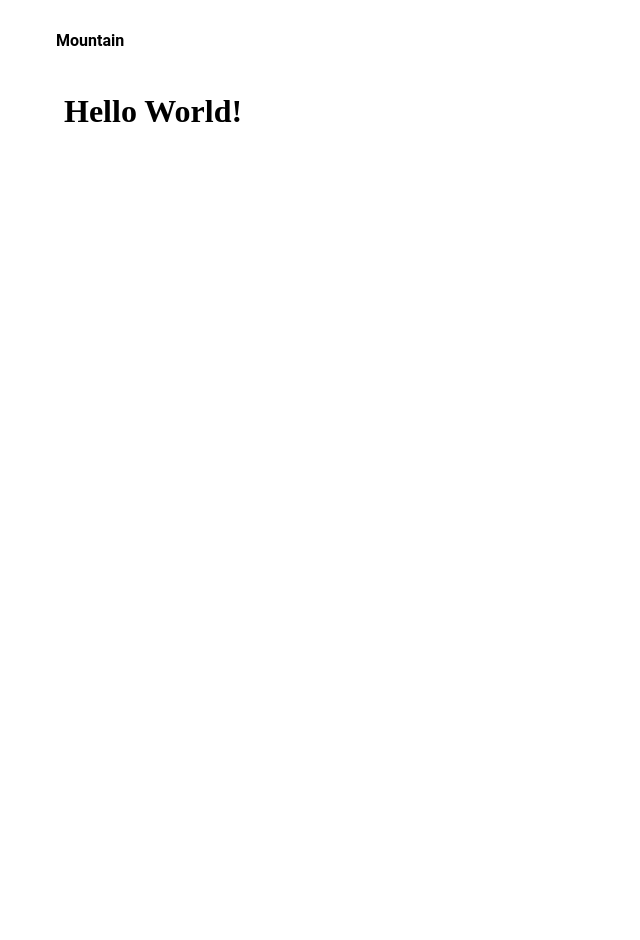
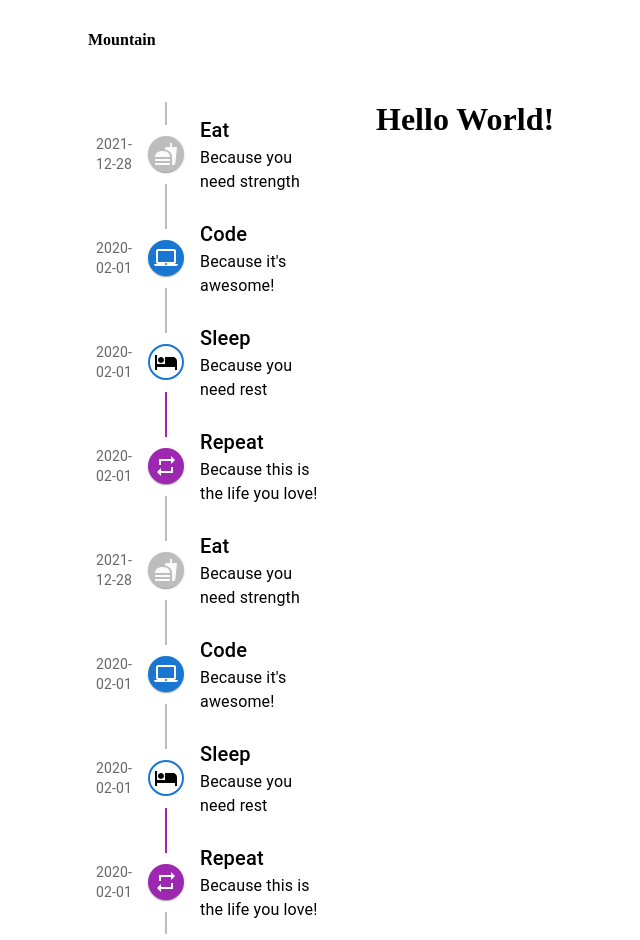
Before and after one commit to YuanTian1991/Mountain, a Gatsby site: page / in a window 1280 px wide. Shown: the whole page, without its empty margins (0-640 px from the left). Before the commit the page ends 800 px from the top, so only its background shows below. Built offline with nearby package versions, Linux system fonts and the light colour scheme; Gatsby itself is replaced by a stand-in of ours.

Commit message:
Added timeline

```diff
--- a/package.json
+++ b/package.json
@@ -16,6 +16,8 @@
   "dependencies": {
     "@emotion/react": "^11.7.1",
     "@emotion/styled": "^11.6.0",
+    "@mui/icons-material": "^5.2.5",
+    "@mui/lab": "^5.0.0-alpha.62",
     "@mui/material": "^5.2.6",
     "gatsby": "^4.4.0",
     "gatsby-plugin-layout": "^3.4.0",
--- /dev/null
+++ b/src/components/TimeLine.js
@@ -0,0 +1,213 @@
+import * as React from "react";
+import Timeline from "@mui/lab/Timeline";
+import TimelineItem from "@mui/lab/TimelineItem";
+import TimelineSeparator from "@mui/lab/TimelineSeparator";
+import TimelineConnector from "@mui/lab/TimelineConnector";
+import TimelineContent from "@mui/lab/TimelineContent";
+import TimelineOppositeContent from "@mui/lab/TimelineOppositeContent";
+import TimelineDot from "@mui/lab/TimelineDot";
+import FastfoodIcon from "@mui/icons-material/Fastfood";
+import LaptopMacIcon from "@mui/icons-material/LaptopMac";
+import HotelIcon from "@mui/icons-material/Hotel";
+import RepeatIcon from "@mui/icons-material/Repeat";
+import Typography from "@mui/material/Typography";
+
+export default function CustomizedTimeline() {
+  return (
+    <Timeline>
+      <TimelineItem>
+        <TimelineOppositeContent
+          sx={{ m: "auto 0" }}
+          align="right"
+          variant="body2"
+          color="text.secondary"
+          style={{ flex: 0.2 }}
+        >
+          2021-12-28
+        </TimelineOppositeContent>
+        <TimelineSeparator>
+          <TimelineConnector />
+          <TimelineDot>
+            <FastfoodIcon />
+          </TimelineDot>
+          <TimelineConnector />
+        </TimelineSeparator>
+        <TimelineContent sx={{ py: "12px", px: 2 }}>
+          <Typography variant="h6" component="span">
+            Eat
+          </Typography>
+          <Typography>Because you need strength</Typography>
+        </TimelineContent>
+      </TimelineItem>
+
+      <TimelineItem>
+        <TimelineOppositeContent
+          sx={{ m: "auto 0" }}
+          variant="body2"
+          color="text.secondary"
+          style={{ flex: 0.2 }}
+        >
+          2020-02-01
+        </TimelineOppositeContent>
+        <TimelineSeparator>
+          <TimelineConnector />
+          <TimelineDot color="primary">
+            <LaptopMacIcon />
+          </TimelineDot>
+          <TimelineConnector />
+        </TimelineSeparator>
+        <TimelineContent sx={{ py: "12px", px: 2 }}>
+          <Typography variant="h6" component="span">
+            Code
+          </Typography>
+          <Typography>Because it&apos;s awesome!</Typography>
+        </TimelineContent>
+      </TimelineItem>
+
+      <TimelineItem>
+        <TimelineOppositeContent
+          sx={{ m: "auto 0" }}
+          variant="body2"
+          color="text.secondary"
+          style={{ flex: 0.2 }}
+        >
+          2020-02-01
+        </TimelineOppositeContent>
+        <TimelineSeparator>
+          <TimelineConnector />
+          <TimelineDot color="primary" variant="outlined">
+            <HotelIcon />
+          </TimelineDot>
+          <TimelineConnector sx={{ bgcolor: "secondary.main" }} />
+        </TimelineSeparator>
+        <TimelineContent sx={{ py: "12px", px: 2 }}>
+          <Typography variant="h6" component="span">
+            Sleep
+          </Typography>
+          <Typography>Because you need rest</Typography>
+        </TimelineContent>
+      </TimelineItem>
+
+      <TimelineItem>
+        <TimelineOppositeContent
+          sx={{ m: "auto 0" }}
+          variant="body2"
+          color="text.secondary"
+          style={{ flex: 0.2 }}
+        >
+          2020-02-01
+        </TimelineOppositeContent>
+        <TimelineSeparator>
+          <TimelineConnector sx={{ bgcolor: "secondary.main" }} />
+          <TimelineDot color="secondary">
+            <RepeatIcon />
+          </TimelineDot>
+          <TimelineConnector />
+        </TimelineSeparator>
+        <TimelineContent sx={{ py: "12px", px: 2 }}>
+          <Typography variant="h6" component="span">
+            Repeat
+          </Typography>
+          <Typography>Because this is the life you love!</Typography>
+        </TimelineContent>
+      </TimelineItem>
+
+      <TimelineItem>
+        <TimelineOppositeContent
+          sx={{ m: "auto 0" }}
+          align="right"
+          variant="body2"
+          color="text.secondary"
+          style={{ flex: 0.2 }}
+        >
+          2021-12-28
+        </TimelineOppositeContent>
+        <TimelineSeparator>
+          <TimelineConnector />
+          <TimelineDot>
+            <FastfoodIcon />
+          </TimelineDot>
+          <TimelineConnector />
+        </TimelineSeparator>
+        <TimelineContent sx={{ py: "12px", px: 2 }}>
+          <Typography variant="h6" component="span">
+            Eat
+          </Typography>
+          <Typography>Because you need strength</Typography>
+        </TimelineContent>
+      </TimelineItem>
+
+      <TimelineItem>
+        <TimelineOppositeContent
+          sx={{ m: "auto 0" }}
+          variant="body2"
+          color="text.secondary"
+          style={{ flex: 0.2 }}
+        >
+          2020-02-01
+        </TimelineOppositeContent>
+        <TimelineSeparator>
+          <TimelineConnector />
+          <TimelineDot color="primary">
+            <LaptopMacIcon />
+          </TimelineDot>
+          <TimelineConnector />
+        </TimelineSeparator>
+        <TimelineContent sx={{ py: "12px", px: 2 }}>
+          <Typography variant="h6" component="span">
+            Code
+          </Typography>
+          <Typography>Because it&apos;s awesome!</Typography>
+        </TimelineContent>
+      </TimelineItem>
+
+      <TimelineItem>
+        <TimelineOppositeContent
+          sx={{ m: "auto 0" }}
+          variant="body2"
+          color="text.secondary"
+          style={{ flex: 0.2 }}
+        >
+          2020-02-01
+        </TimelineOppositeContent>
+        <TimelineSeparator>
+          <TimelineConnector />
+          <TimelineDot color="primary" variant="outlined">
+            <HotelIcon />
+          </TimelineDot>
+          <TimelineConnector sx={{ bgcolor: "secondary.main" }} />
+        </TimelineSeparator>
+        <TimelineContent sx={{ py: "12px", px: 2 }}>
+          <Typography variant="h6" component="span">
+            Sleep
+          </Typography>
+          <Typography>Because you need rest</Typography>
+        </TimelineContent>
+      </TimelineItem>
+
+      <TimelineItem>
+        <TimelineOppositeContent
+          sx={{ m: "auto 0" }}
+          variant="body2"
+          color="text.secondary"
+          style={{ flex: 0.2 }}
+        >
+          2020-02-01
+        </TimelineOppositeContent>
+        <TimelineSeparator>
+          <TimelineConnector sx={{ bgcolor: "secondary.main" }} />
+          <TimelineDot color="secondary">
+            <RepeatIcon />
+          </TimelineDot>
+          <TimelineConnector />
+        </TimelineSeparator>
+        <TimelineContent sx={{ py: "12px", px: 2 }}>
+          <Typography variant="h6" component="span">
+            Repeat
+          </Typography>
+          <Typography>Because this is the life you love!</Typography>
+        </TimelineContent>
+      </TimelineItem>
+    </Timeline>
+  );
+}
--- a/src/layouts/index.js
+++ b/src/layouts/index.js
@@ -3,11 +3,13 @@ import { Link } from "gatsby";
 import { Container, Box, Toolbar, Grid } from "@mui/material";
 import { Helmet } from "react-helmet";
 
+import TimeLine from "../components/TimeLine";
+
 const Layout = ({ children }) => {
   const [menuOpen, setMenuOpen] = useState(false);
 
   return (
-    <Container maxWidth="xl">
+    <Container maxWidth="lg">
       <Box my={1}>
         <Toolbar>
           <Grid container spacing="1" alignItems="center">
@@ -19,7 +21,6 @@ const Layout = ({ children }) => {
                   textDecoration: "none",
                   color: "black",
                   fontWeight: "bold",
-                  fontFamily: "Roboto",
                   "&:hover ": {
                     color: "black",
                     textDecoration: "none",
@@ -34,9 +35,33 @@ const Layout = ({ children }) => {
         </Toolbar>
       </Box>
 
-      <Container maxWidth="lg">
-        <main>{children}</main>
-      </Container>
+      <Grid container spacing={0}>
+        <Grid
+          item
+          xs={12}
+          md={3}
+          id="container1"
+          style={{
+            maxHeight: "90vh",
+            // overflowY: "scroll",
+            // "&::-webkit-scrollbar": {
+            //   display: "none",
+            //   width: "0px",
+            //   background: "transparent",
+            // },
+          }}
+        >
+          <div id="container2">
+            <TimeLine />
+          </div>
+        </Grid>
+        <Grid item xs={12} md={9}>
+          <Container>
+            <main>{children}</main>
+          </Container>
+        </Grid>
+      </Grid>
+
       {/* <Copyright /> */}
       {/* <StickyFooter /> */}
     </Container>
```
Also changed, not shown: 1 other file.
